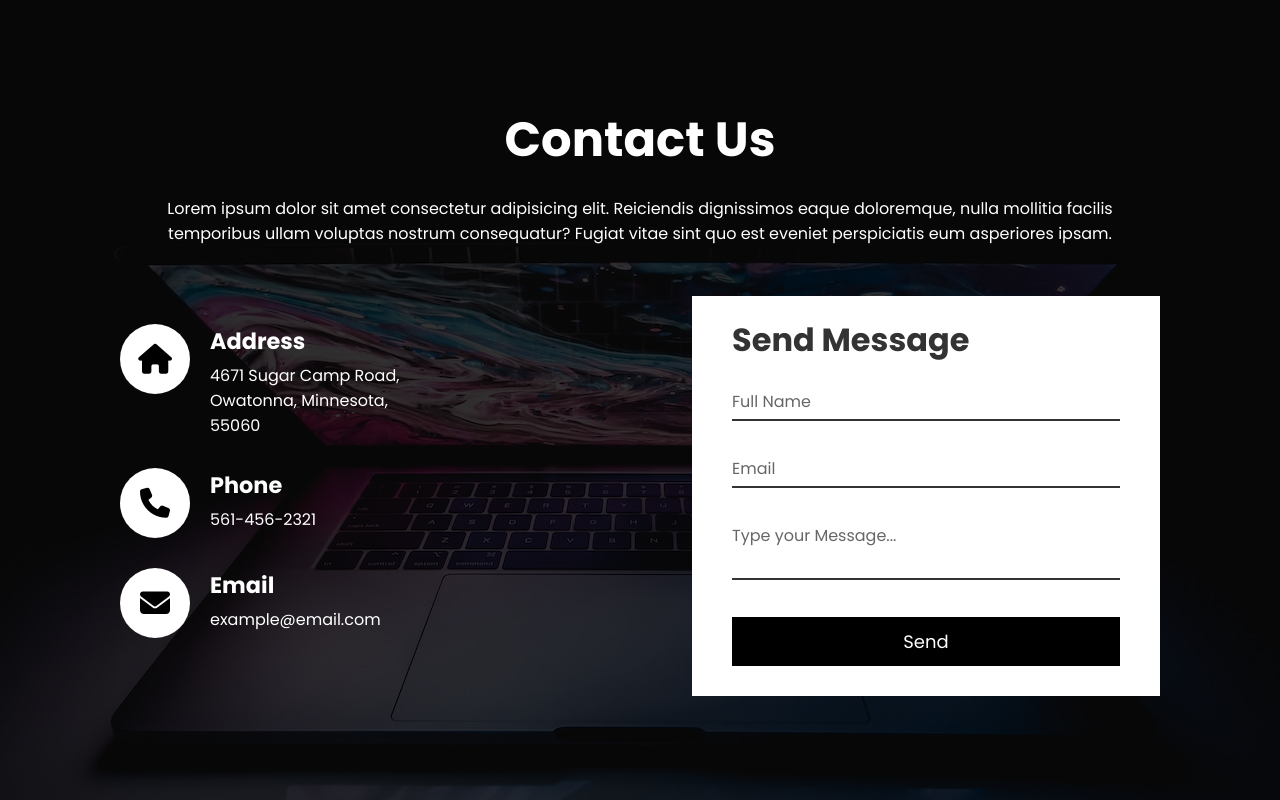
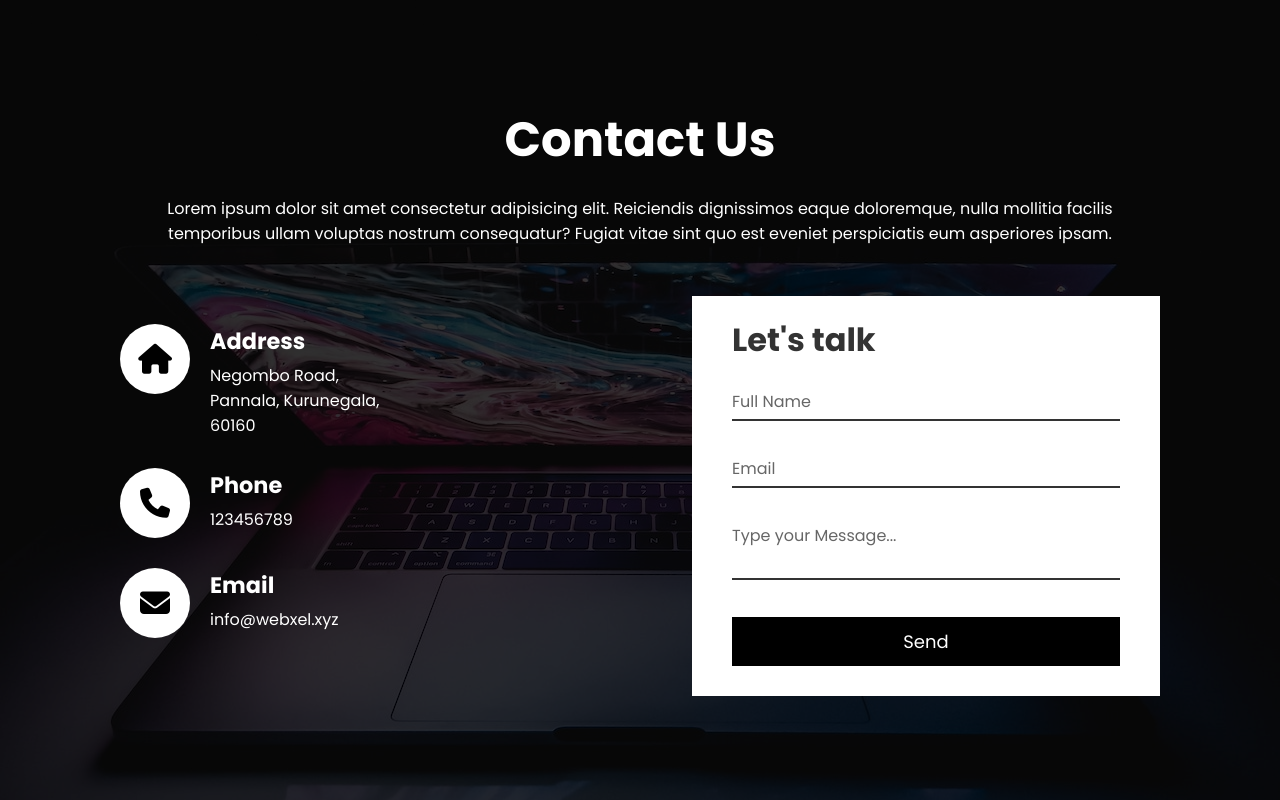
Before and after one commit to charukaonline/webxel-website, a PHP site: page /contact_us.php in a window 1280 px wide. Run offline with PHP 8.4, Linux system fonts and the light colour scheme; some libraries are stand-ins or nearby versions.

Commit message:
contact us update

```diff
--- a/contact_us.php
+++ b/contact_us.php
@@ -29,7 +29,7 @@
 
             <div class="contact-info-content">
               <h4>Address</h4>
-              <p>4671 Sugar Camp Road,<br/> Owatonna, Minnesota, <br/>55060</p>
+              <p>Negombo Road,<br/> Pannala, Kurunegala, <br/>60160</p>
             </div>
           </div>
 
@@ -40,7 +40,7 @@
 
             <div class="contact-info-content">
               <h4>Phone</h4>
-              <p>561-456-2321</p>
+              <p>123456789</p>
             </div>
           </div>
 
@@ -51,14 +51,14 @@
 
             <div class="contact-info-content">
               <h4>Email</h4>
-             <p>example@email.com</p>
+             <p>info@webxel.xyz</p>
             </div>
           </div>
         </div>
 
         <div class="contact-form">
           <form action="" id="contact-form">
-            <h2>Send Message</h2>
+            <h2>Let's talk</h2>
             <div class="input-box">
               <input type="text" required="true" name="">
               <span>Full Name</span>
```
